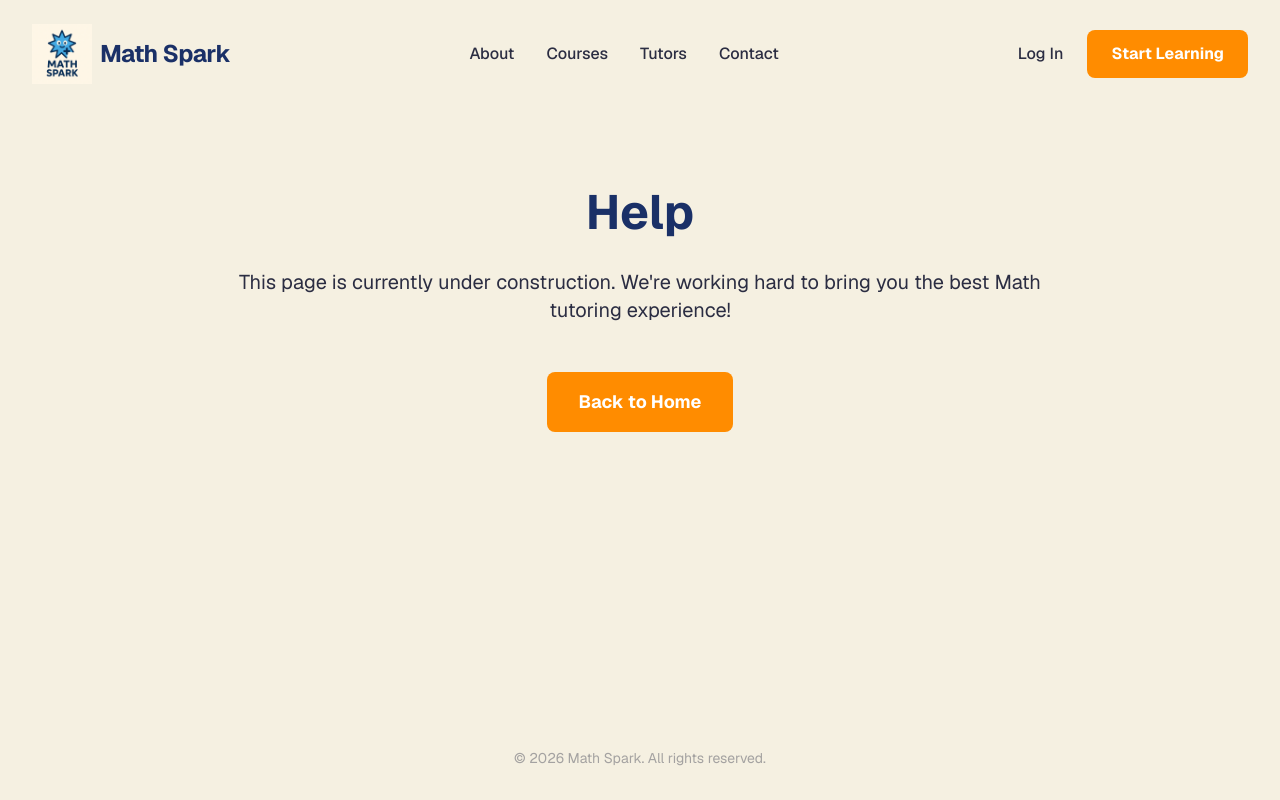
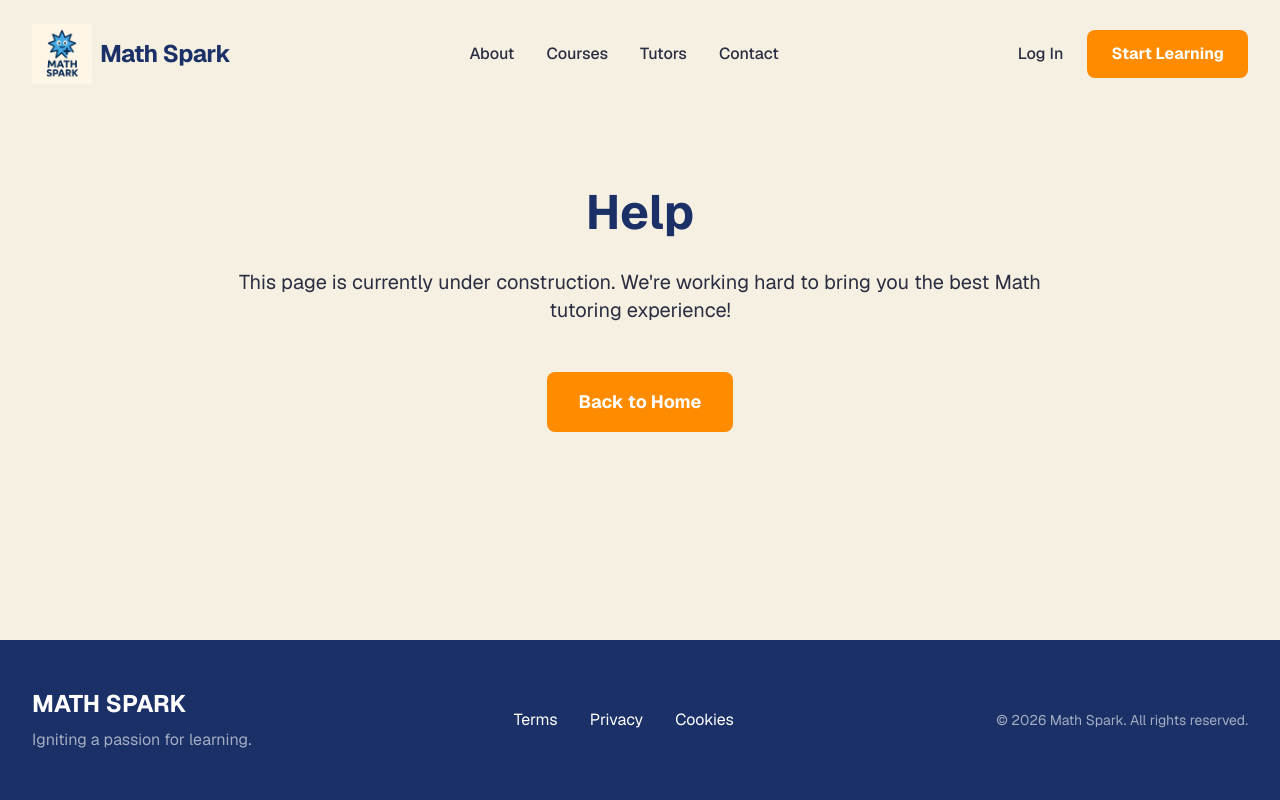
Before and after one commit to mukundneema/MathSpark, a Next.js app: page /help in a window 1280 px wide. Built offline with nearby package versions, Linux system fonts and the light colour scheme.

Commit message:
Improve site-wide consistency with Header/Footer components and finalize Tutors page

```diff
--- a/src/app/courses/page.tsx
+++ b/src/app/courses/page.tsx
@@ -2,6 +2,7 @@
 
 import React from 'react';
 import Header from '@/components/Header';
+import Footer from '@/components/Footer';
 import Link from 'next/link';
 import Image from 'next/image';
 
@@ -80,9 +81,7 @@ export default function CourseCatalog() {
         </div>
       </main>
 
-      <footer className="py-8 text-center text-brand-dark-slate/40 text-sm">
-        © 2026 Math Spark. All rights reserved.
-      </footer>
+      <Footer />
     </div>
   );
 }
--- a/src/components/PlaceholderPage.tsx
+++ b/src/components/PlaceholderPage.tsx
@@ -1,5 +1,6 @@
 import React from 'react';
 import Header from '@/components/Header';
+import Footer from '@/components/Footer';
 import Link from 'next/link';
 
 export default function PlaceholderPage({ title }: { title: string }) {
@@ -15,9 +16,7 @@ export default function PlaceholderPage({ title }: { title: string }) {
           Back to Home
         </Link>
       </main>
-      <footer className="py-8 text-center text-brand-dark-slate/40 text-sm mt-auto">
-        © 2026 Math Spark. All rights reserved.
-      </footer>
+      <Footer />
     </div>
   );
 }
```
